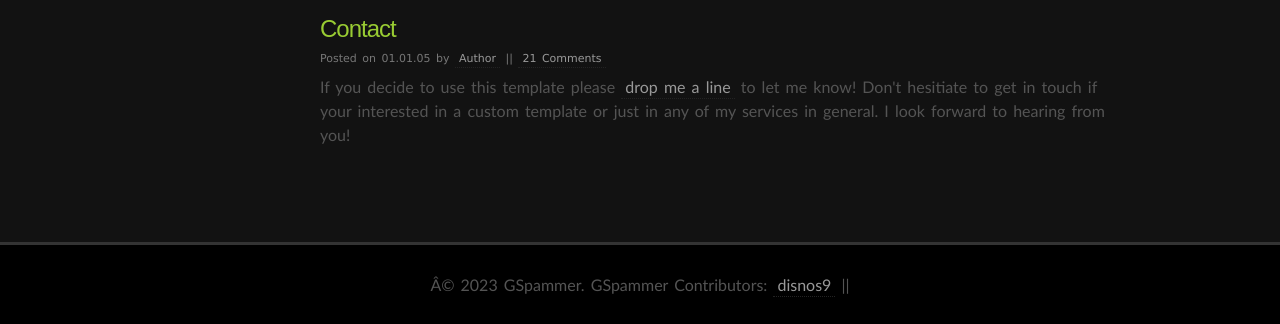
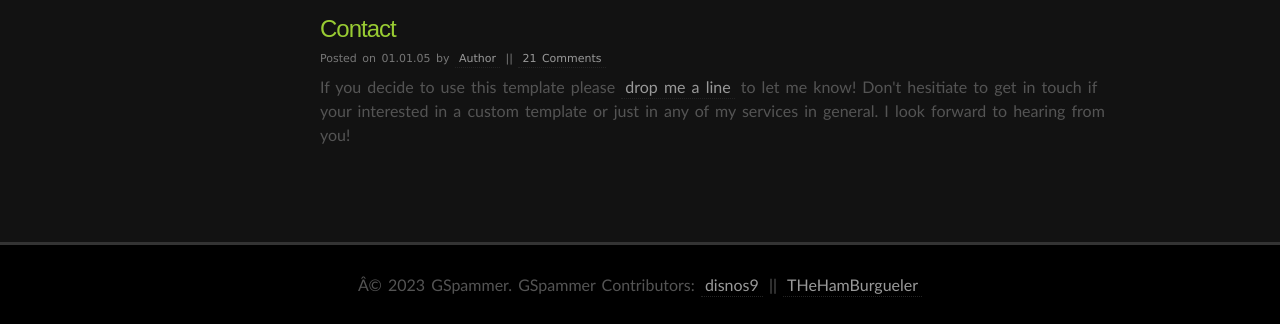
Before and after one commit to disnos9/gspammer, a plain HTML site: page index.html in a window 1280 px wide. Shown: the part 1533-1857 px from the top of the page. Drawn offline with Linux system fonts and the light colour scheme.

Commit message:
Add hamgburbgler

```diff
--- a/index.html
+++ b/index.html
@@ -144,7 +144,7 @@
 
 								<!-- you can delete below here -->
 
-								© 2023 GSpammer. GSpammer Contributors: <a href="https://github.com/disnos9">disnos9</a> || <a href="
+								© 2023 GSpammer. GSpammer Contributors: <a href="https://github.com/disnos9">disnos9</a> || <a href="https://github.com/THeHamBurgueler">THeHamBurgueler</a>
 
 	</div>
 
```
